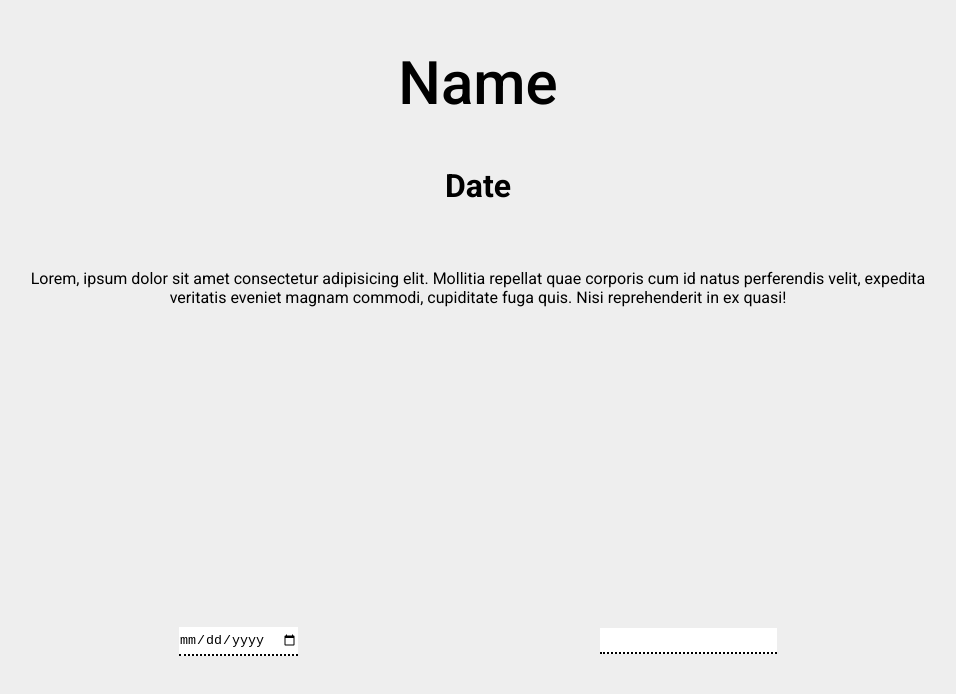
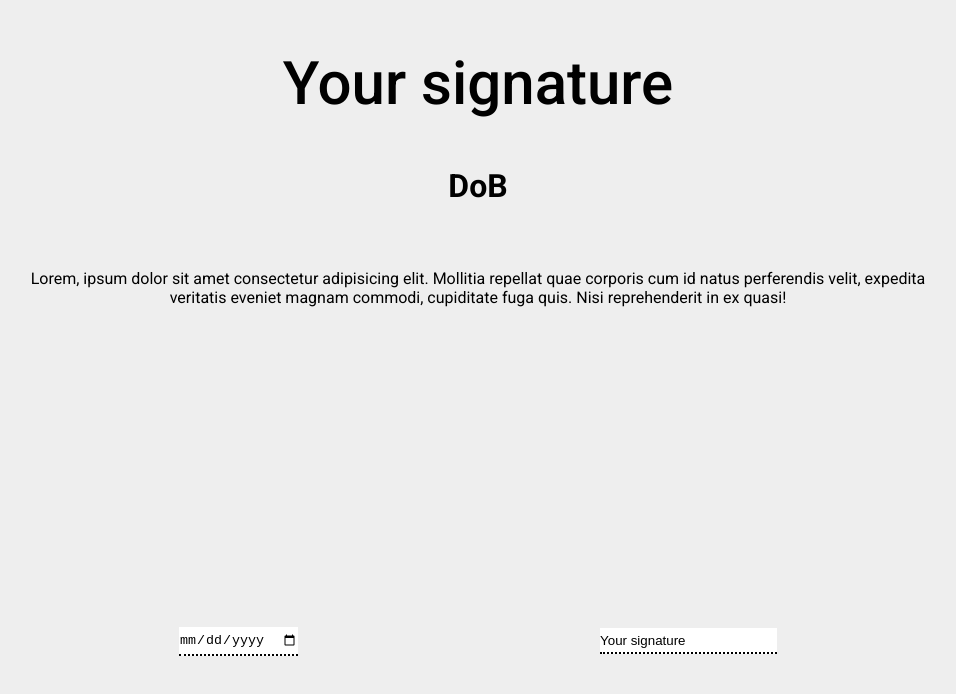
Before and after one commit to ajinkyacodes/reactjs-apps, a React (Create React App) app: page / in a window 1280 px wide. Shown: the top 694 px of the page, without its empty margins (162-1118 px from the left). Built offline with nearby package versions, Linux system fonts and the light colour scheme.

Commit message:
Esignature and date dynamically update functionality created using useState react hook

```diff
--- a/src/projects/01-E-Signature-App/EsignatureApp.jsx
+++ b/src/projects/01-E-Signature-App/EsignatureApp.jsx
@@ -1,7 +1,18 @@
-import React from "react";
+import React, { useState } from "react";
 import Title from "../../components/Title";
 
 export default function EsignatureApp() {
+  const [name, setName] = useState("Your signature");
+  const [date, setDate] = useState("");
+
+  const handleNameChange = (e) => {
+    setName(e.target.value);
+  }
+
+  const handleDateChange = (e) => {
+    setDate(e.target.value);
+  }
+
   const inputStyle = {
     border: "none",
     borderBottom: "2px dotted",
@@ -11,8 +22,8 @@ export default function EsignatureApp() {
   document.body.style.background = "#eee";
   return (
     <div className="container text-center">
-      <Title classes={"title"} text={"Name"} />
-      <Title classes={"main-title mb-4"} text={"Date"} />
+      <Title classes={"title"} text={name} />
+      <Title classes={"main-title mb-4"} text={!date ? "DoB" : date} />
       <p>
         Lorem, ipsum dolor sit amet consectetur adipisicing elit. Mollitia
         repellat quae corporis cum id natus perferendis velit, expedita
@@ -27,8 +38,13 @@ export default function EsignatureApp() {
           top: "40vh",
         }}
       >
-        <input type="date" value={""} style={inputStyle} />
-        <input type="text" value={""} style={inputStyle} />
+        <input type="date" value={date} style={inputStyle} onChange={handleDateChange} />
+        <input
+          type="text"
+          value={name}
+          style={inputStyle}
+          onChange={handleNameChange}
+        />
       </footer>
     </div>
   );
```
